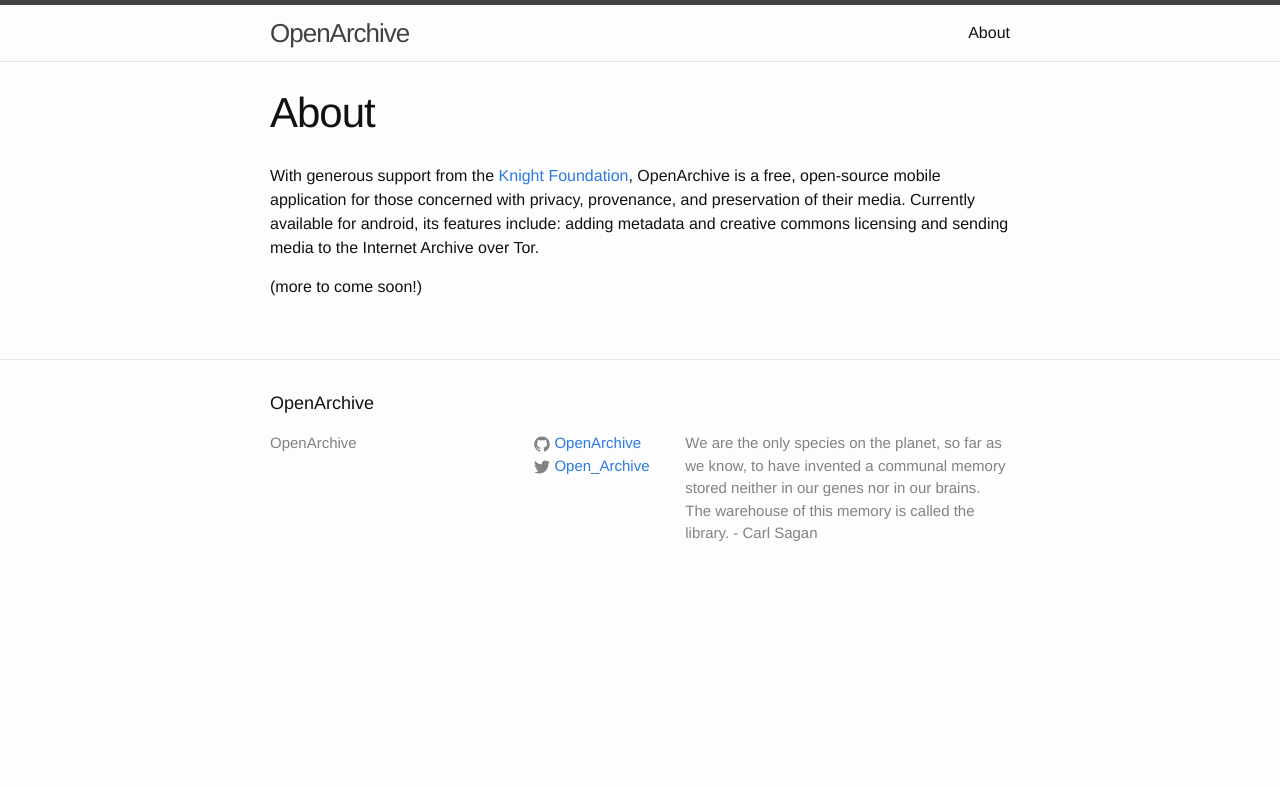
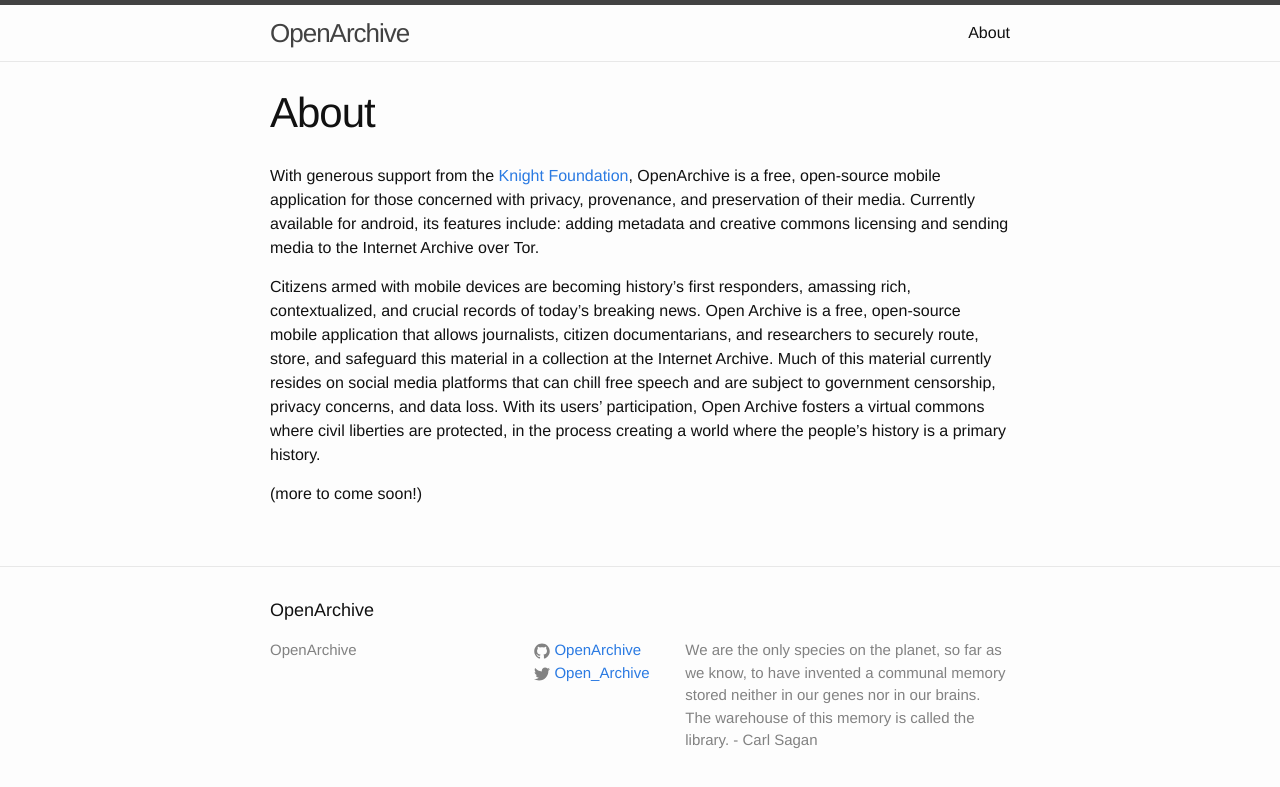
Before and after one commit to mattl/open-archive.org, a Jekyll site: the page built from about.md, in a window 1280 px wide. Shown: the top 787 px of the page. Built offline with Jekyll 4.4.1, drawn with Linux system fonts in a browser that asks for light colours.

Commit message:
Update about.md

```diff
--- a/about.md
+++ b/about.md
@@ -6,4 +6,7 @@
 
 With generous support from the <a href="http://www.knightfoundation.org/">Knight Foundation</a>, OpenArchive is a free, open-source mobile application for those concerned with privacy, provenance, and preservation of their media.  Currently available for android, its features include: adding metadata and creative commons licensing and sending media to the Internet Archive over Tor.
 
+Citizens armed with mobile devices are becoming history’s first responders, amassing rich, contextualized, and crucial records of today's breaking news. Open Archive is a free, open-source mobile application that allows journalists, citizen documentarians, and researchers to securely route, store, and safeguard this material in a collection at the Internet Archive. Much of this material currently resides on social media platforms that can chill free speech and are subject to  government censorship, privacy concerns, and data loss. With its users' participation, Open Archive fosters a virtual commons where civil liberties are protected, in the process creating a world where the people’s history is a primary history.
+
+
 (more to come soon!)
```
